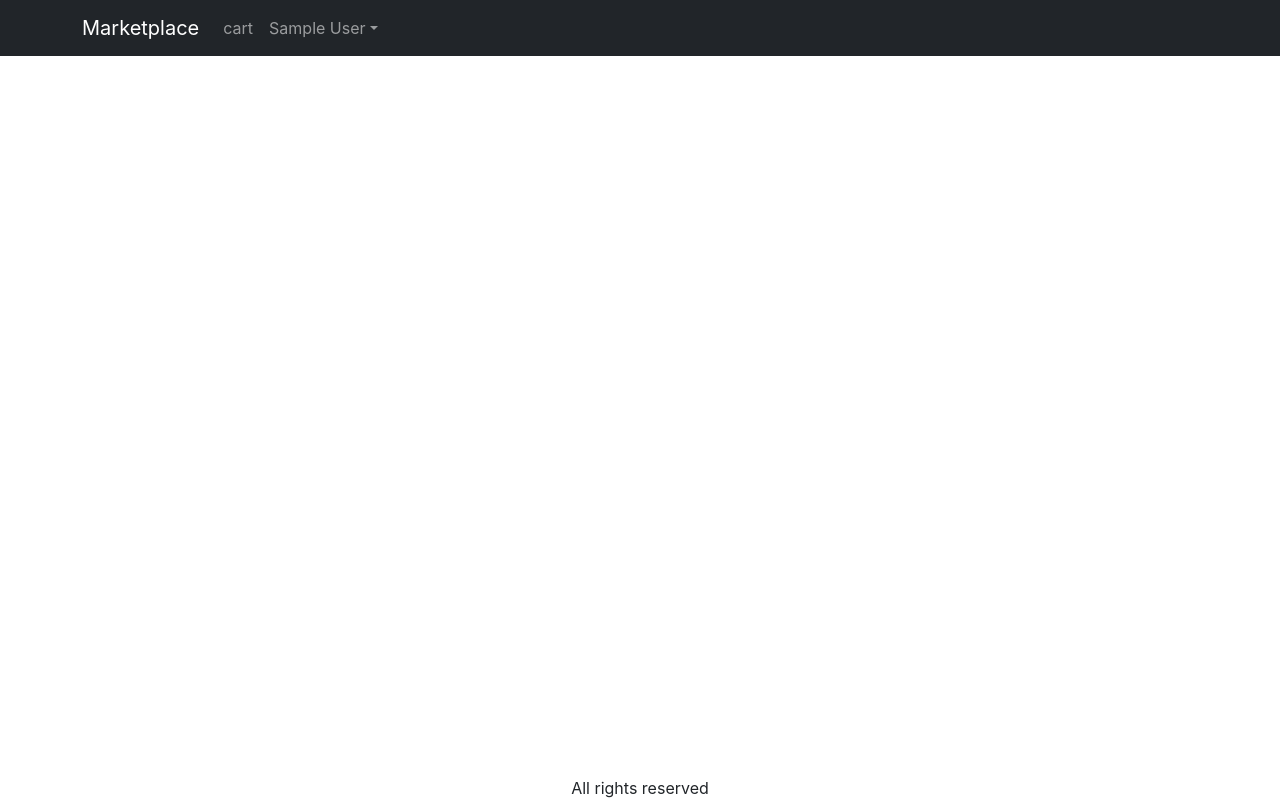
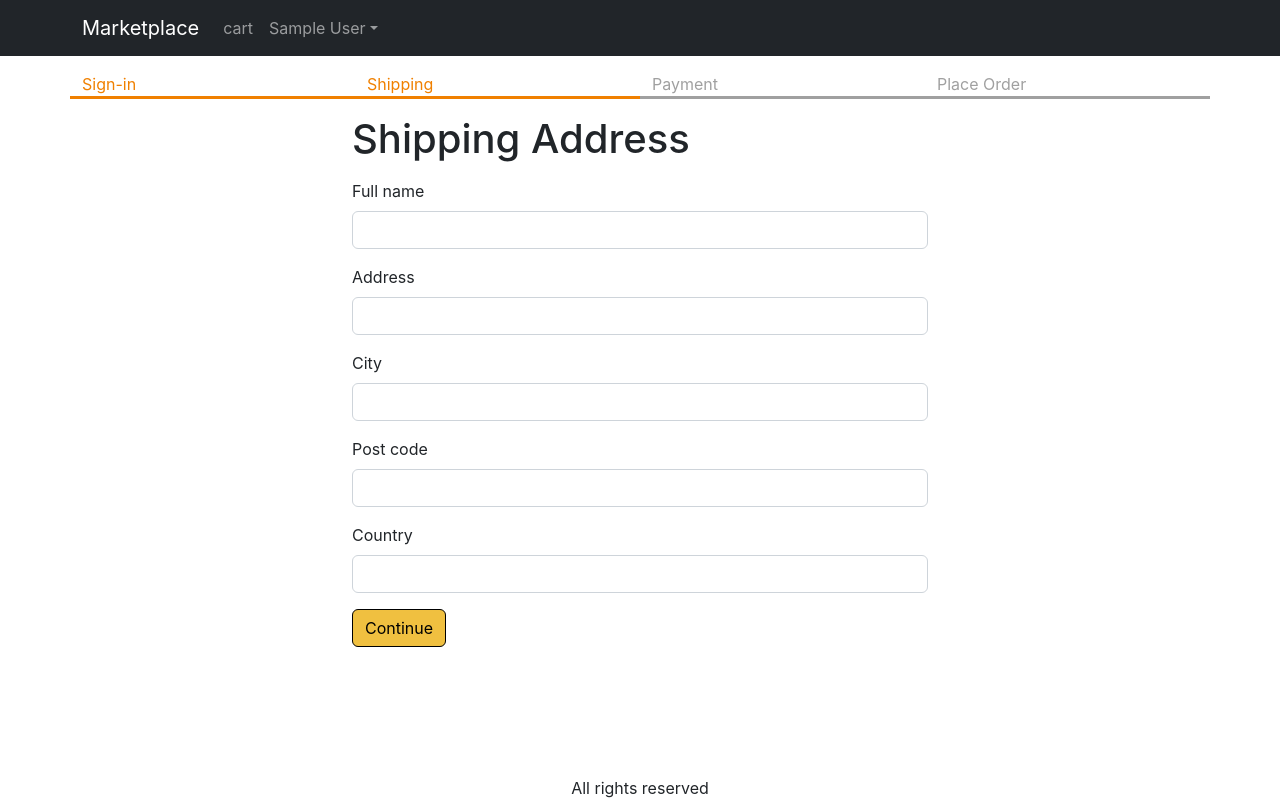
Before and after one commit to Neimantas123/ecom-frontend, a React (Create React App) app: page /shipping in a window 1280 px wide. Built offline with nearby package versions, Linux system fonts and the light colour scheme; sample sign-in values are in the browser's storage.

Commit message:
Shipping address

```diff
--- a/src/App.js
+++ b/src/App.js
@@ -10,6 +10,7 @@
 import { Store } from './store';
 import CartScreen from './Screens/CartScreen';
 import SigninScreen from './Screens/SigninScreen';
+import PageShipping from './Screens/PageShipping';
 
 function App() {
   const { state, dispatch: ctxDispatch } = useContext(Store);
@@ -18,6 +19,7 @@
   const signoutHandler = () => {
     ctxDispatch({ type: 'USER_SIGNOUT' });
     localStorage.removeItem('userInfo');
+    localStorage.removeItem('shippingAddress');
   };
 
   return (
@@ -71,6 +73,7 @@
               <Route path="/product/:slug" element={<ProductScreen />} />
               <Route path="/cart" element={<CartScreen />} />
               <Route path="/signin" element={<SigninScreen />} />
+              <Route path="/shipping" element={<PageShipping />} />
               <Route path="/" element={<HomeScreen />} />
             </Routes>
           </Container>
--- /dev/null
+++ b/src/Screens/PageShipping.js
@@ -0,0 +1,119 @@
+import React, { useContext, useEffect, useState } from 'react';
+import { Button, Form } from 'react-bootstrap';
+import { Helmet } from 'react-helmet-async';
+import { useNavigate } from 'react-router-dom';
+import CheckoutSteps from '../components/ChekcoutSteps.js';
+import { Store } from '../store.js';
+
+const PageShipping = () => {
+  const { state, dispatch: ctxdispatch } = useContext(Store);
+
+  const {
+    userInfo,
+    cart: { shippingAddress },
+  } = state;
+  const navigate = useNavigate();
+  const [fullName, setFullName] = useState(shippingAddress.fullName || '');
+  const [address, setAddress] = useState(shippingAddress.address || '');
+  const [city, setCity] = useState(shippingAddress.city || '');
+  const [postalCode, setPostalCode] = useState(
+    shippingAddress.postalCode || ''
+  );
+  const [country, setCountry] = useState(shippingAddress.country || '');
+  useEffect(() => {
+    if (!userInfo) {
+      navigate('/signin?redirect=/shipping');
+    }
+  }, [userInfo, navigate]);
+
+  const submitHandler = (e) => {
+    e.preventDefault();
+    ctxdispatch({
+      type: 'SAVE_SHIPPING_ADDRESS',
+      payload: {
+        fullName,
+        address,
+        city,
+        postalCode,
+        country,
+      },
+    });
+    localStorage.setItem(
+      'shippingAddress',
+      JSON.stringify({
+        fullName,
+        address,
+        city,
+        postalCode,
+        country,
+      })
+    );
+    navigate('/payment');
+  };
+
+  return (
+    <div>
+      <Helmet>
+        <title>Shipping Address</title>
+      </Helmet>
+      <CheckoutSteps step1 step2 />
+      <div className="container small-container">
+        <h1 className="my-3">Shipping Address</h1>
+        <Form onSubmit={submitHandler}>
+          <Form.Group className="mb-3">
+            <Form.Label>Full name</Form.Label>
+            <Form.Control
+              value={fullName}
+              onChange={(e) => setFullName(e.target.value)}
+              required
+            ></Form.Control>
+          </Form.Group>
+
+          <Form.Group className="mb-3">
+            <Form.Label>Address</Form.Label>
+            <Form.Control
+              value={address}
+              onChange={(e) => setAddress(e.target.value)}
+              required
+            ></Form.Control>
+          </Form.Group>
+
+          <Form.Group className="mb-3">
+            <Form.Label>City</Form.Label>
+            <Form.Control
+              value={city}
+              onChange={(e) => setCity(e.target.value)}
+              required
+            ></Form.Control>
+          </Form.Group>
+
+          <Form.Group className="mb-3">
+            <Form.Label>Post code</Form.Label>
+            <Form.Control
+              value={postalCode}
+              onChange={(e) => setPostalCode(e.target.value)}
+              required
+            ></Form.Control>
+          </Form.Group>
+
+          <Form.Group className="mb-3">
+            <Form.Label>Country</Form.Label>
+            <Form.Control
+              value={country}
+              onChange={(e) => setCountry(e.target.value)}
+              required
+            ></Form.Control>
+          </Form.Group>
+
+          <div className="mb-3">
+            <Button variant="primary" type="submit">
+              Continue
+            </Button>
+          </div>
+        </Form>
+      </div>
+    </div>
+  );
+};
+
+export default PageShipping;
--- /dev/null
+++ b/src/components/ChekcoutSteps.js
@@ -0,0 +1,15 @@
+import React from 'react';
+import { Col, Row } from 'react-bootstrap';
+
+const CheckoutSteps = (props) => {
+  return (
+    <Row className="checkout-steps">
+      <Col className={props.step1 ? 'active' : ''}>Sign-in</Col>
+      <Col className={props.step2 ? 'active' : ''}>Shipping</Col>
+      <Col className={props.step3 ? 'active' : ''}>Payment</Col>
+      <Col className={props.step4 ? 'active' : ''}>Place Order</Col>
+    </Row>
+  );
+};
+
+export default CheckoutSteps;
--- a/src/index.css
+++ b/src/index.css
@@ -56,3 +56,13 @@
 .small-container {
   max-width: 600px;
 }
+
+.checkout-steps > div {
+  border-bottom: 0.2rem solid #a0a0a0;
+  color: #a0a0a0;
+}
+
+.checkout-steps > div.active {
+  border-bottom: 0.2rem solid #f08000;
+  color: #f08000;
+}
--- a/src/store.js
+++ b/src/store.js
@@ -7,6 +7,9 @@
     ? JSON.parse(localStorage.getItem('userinfo'))
     : null,
   cart: {
+    shippingAddress: localStorage.getItem('shippingAddress')
+      ? JSON.parse(localStorage.getItem('shippingAddress'))
+      : {},
     cartItems: localStorage.getItem('cartItems')
       ? JSON.parse(localStorage.getItem('cartItems'))
       : [],
@@ -45,9 +48,18 @@
       return {
         ...state,
         userInfo: null,
+        cart: {
+          cartItems: [],
+          shippingAddress: {},
+        },
       };
     }
-
+    case 'SAVE_SHIPPING_ADDRESS': {
+      return {
+        ...state,
+        cart: { ...state.cart, shippingAddress: action.payload },
+      };
+    }
     default:
       return state;
   }
```
